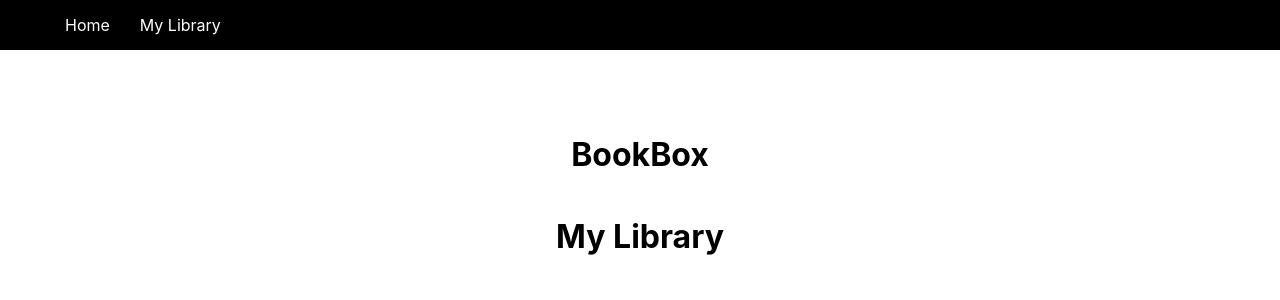
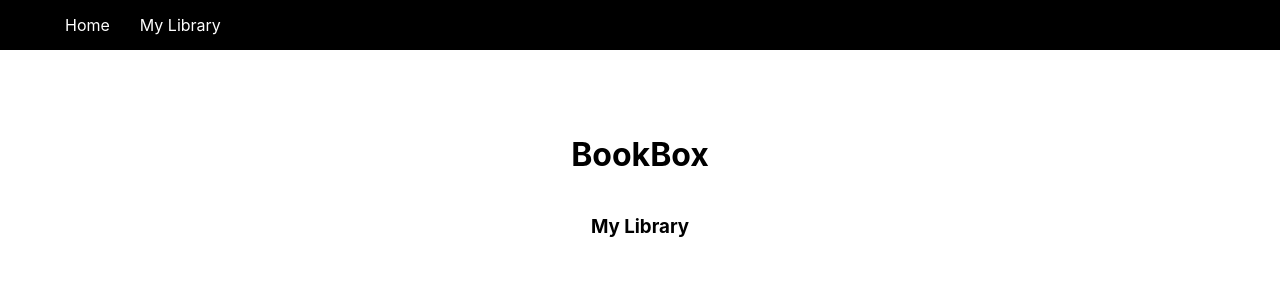
Before and after one commit to OldTubby/next-library, a Next.js app: page /library in a window 1280 px wide. Shown: the top 300 px of the page. Built offline with nearby package versions, Linux system fonts and the light colour scheme.

Commit message:
CSS Tweak

```diff
--- a/pages/library.js
+++ b/pages/library.js
@@ -3,7 +3,7 @@ import styles from '../styles/MyLibrary.module.css';
 export default function Library() {
   return (
     <div>
-      <h1>My Library</h1>
+      <h3>My Library</h3>
     </div>
   );
 }
```
